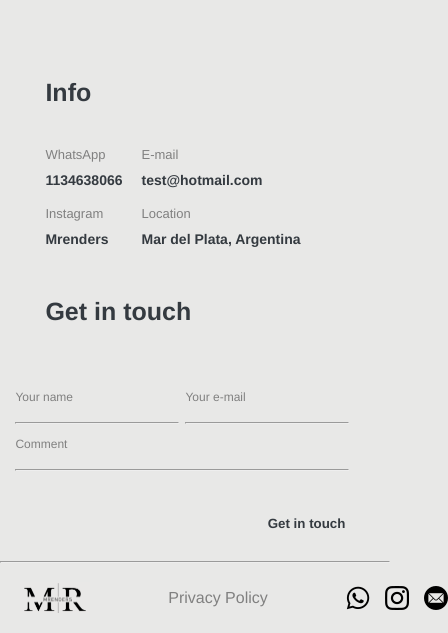
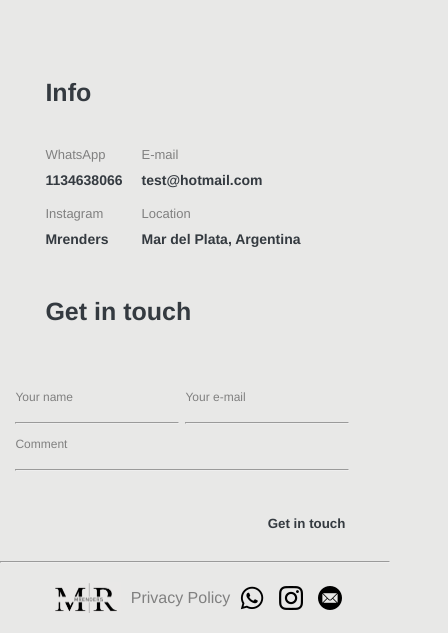
Before and after one commit to luccamicale/Mrenders, a website built with webpack: page index.html in a window 390 px wide. Shown: the part 5045-5678 px from the top of the page, 448 px wide, since content can reach past the window. Built offline with nearby package versions, Linux system fonts and the light colour scheme; files whose address does not match are found by name.

Commit message:
fix: :art: I fixed a issue with the footer

```diff
--- a/style.css
+++ b/style.css
@@ -601,6 +601,17 @@ textarea:focus {
   color: gray;
 }
 
+@media (max-width: 768px) {
+  .container_footer {
+    display: flex;
+  gap: 2%;
+  height: 70px;
+  justify-content: center;
+  color: gray;
+  margin-left: -75px;
+  }
+}
+
 
 .container_contact_form {
   display: flex;
```
